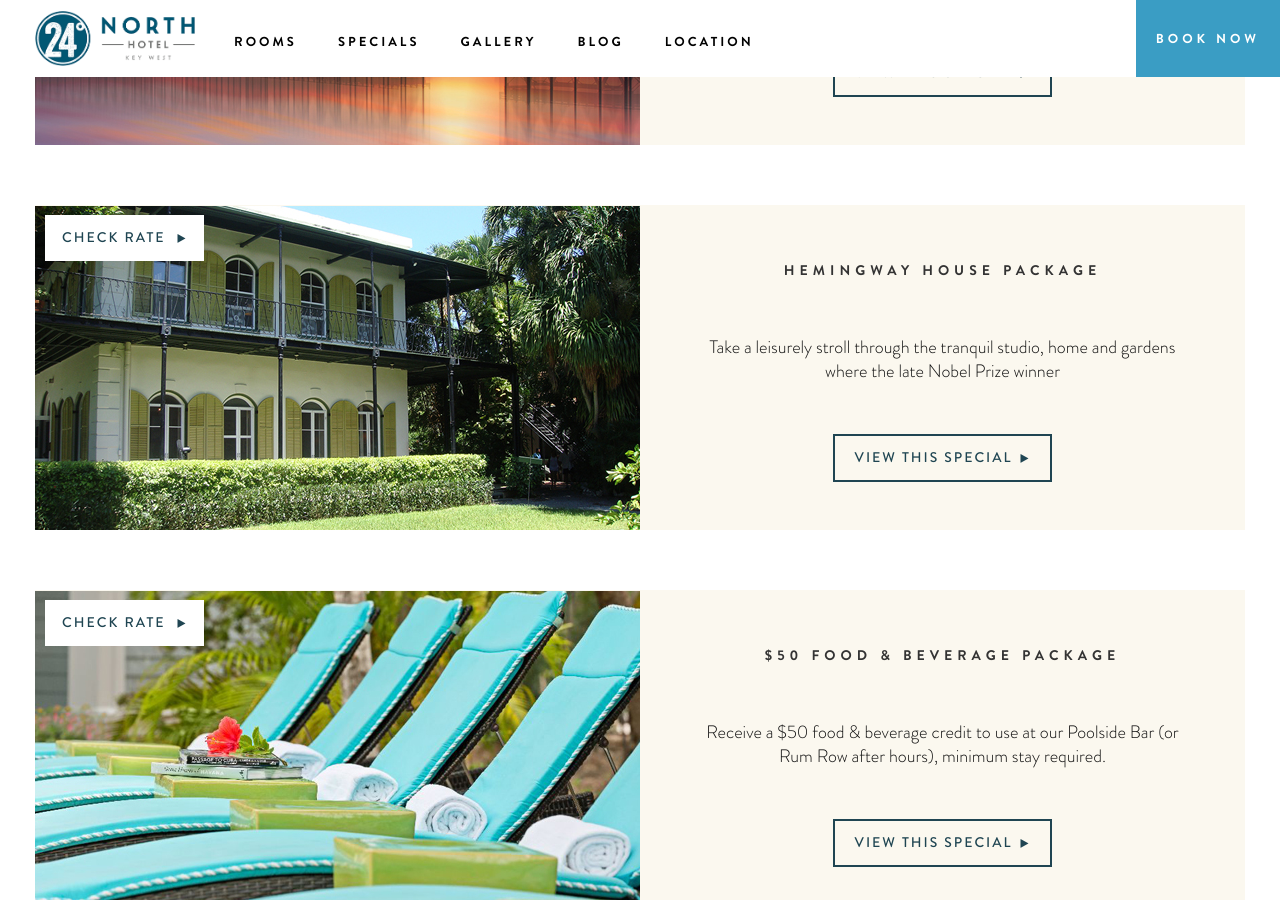
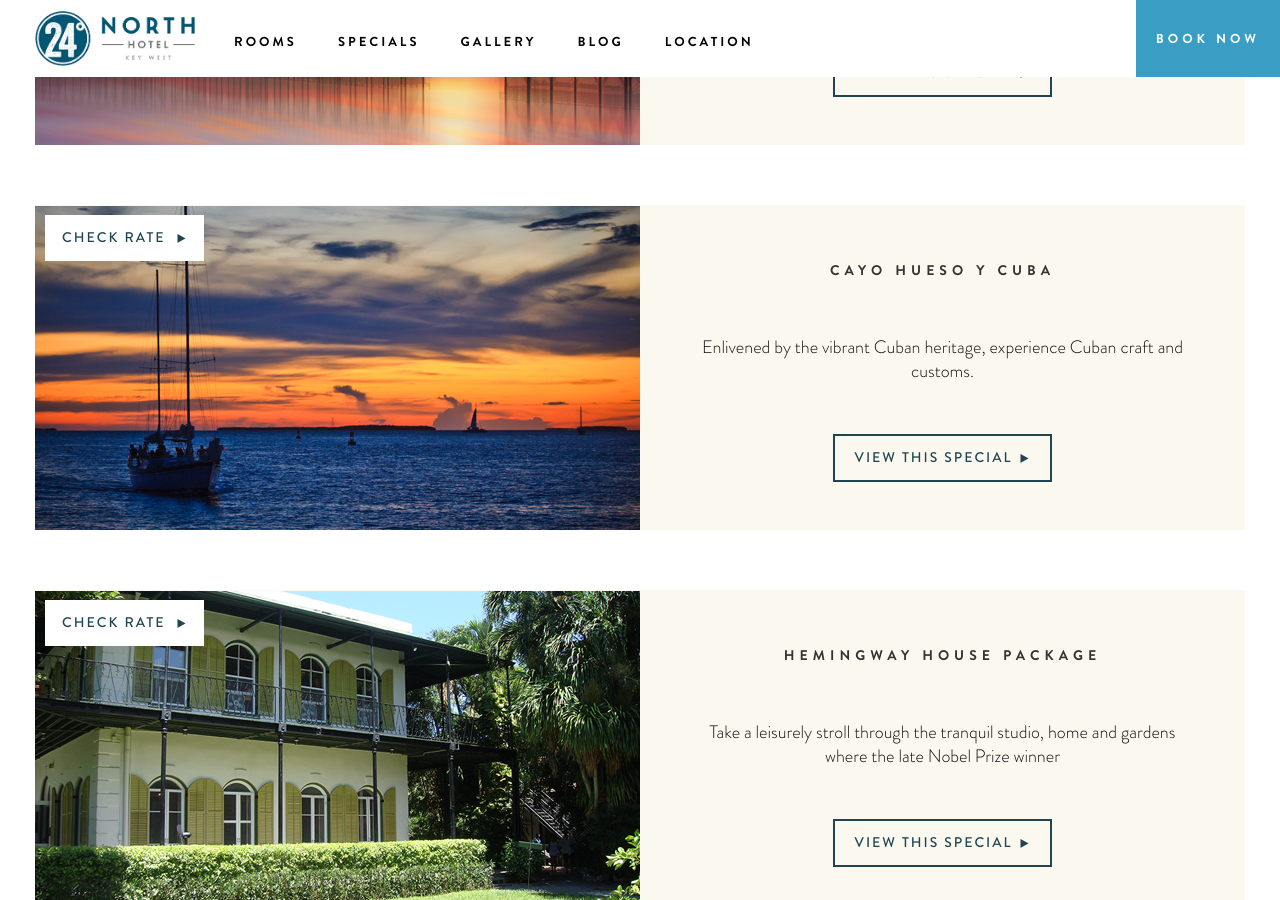
Before and after one commit to TravelTripperWeb-DevSites/ivy-copy-1716564, a Jekyll site: the page built from specials/index.html, in a window 1280 px wide and 900 px high, scrolled down 677 px. Built offline with Jekyll 4.4.1, drawn with Linux system fonts in a browser that asks for light colours; comment, search, counter and statistics services are not loaded.

Commit message:
Cayo Hueso y Cuba - added in specials

```diff
--- a/_layouts/specials.html
+++ b/_layouts/specials.html
@@ -18,6 +18,21 @@
           <p class="title">Advance Purchase Non-Refundable</p>
           <p class="desp">Non-Refundable Offer. Full pre-payment required at the time of booking.</p>
           <div class="btn-holder"><a href="https://24northhotel.reztrip.com/en/special_offer?rate_code=ADV&offer_code=NONREFUNDABLE" target="_blank" class="button-common btn-blue">View this special<i class="fa fa-play"></i></a></div>
+        </div>
+      </div>
+    </div>
+  </div>
+</section>
+<section class="models">
+  <div class="container">
+    <div class=" two-col-wrap">
+      <div class="row no-gutters">
+        <div class="col-sm-6 sp-img v-center"> <img src="/images/specials/cayo-hueso-y-cuba.jpg" alt=""> <a href="https://24northhotel.reztrip.com/ext/promoRate?property=986&mode=b&pm=true&sr=178259&vr=3"  target="_blank" class="rate-btn">Check Rate<i class="fa fa-play"></i></a> </div>
+        <div class="col-sm-6 sp-content v-center">
+          <p class="title">Cayo Hueso y Cuba</p>
+          <p class="desp">Enlivened by the vibrant Cuban heritage, experience Cuban craft and customs.</p>
+
+          <div class="btn-holder"><a href="https://24northhotel.reztrip.com/ext/promoRate?property=986&mode=b&pm=true&sr=178259&vr=3" target="_blank" class="button-common btn-blue">View this special<i class="fa fa-play"></i></a></div>
         </div>
       </div>
     </div>
```
Also changed, not shown: images/specials/cayo-hueso-y-cuba.jpg (added), images/specials/key-west-butterfly-and-nature-conservatory-old.jpg (added), images/specials/key-west-butterfly-and-nature-conservatory.jpg, 5 other files.
